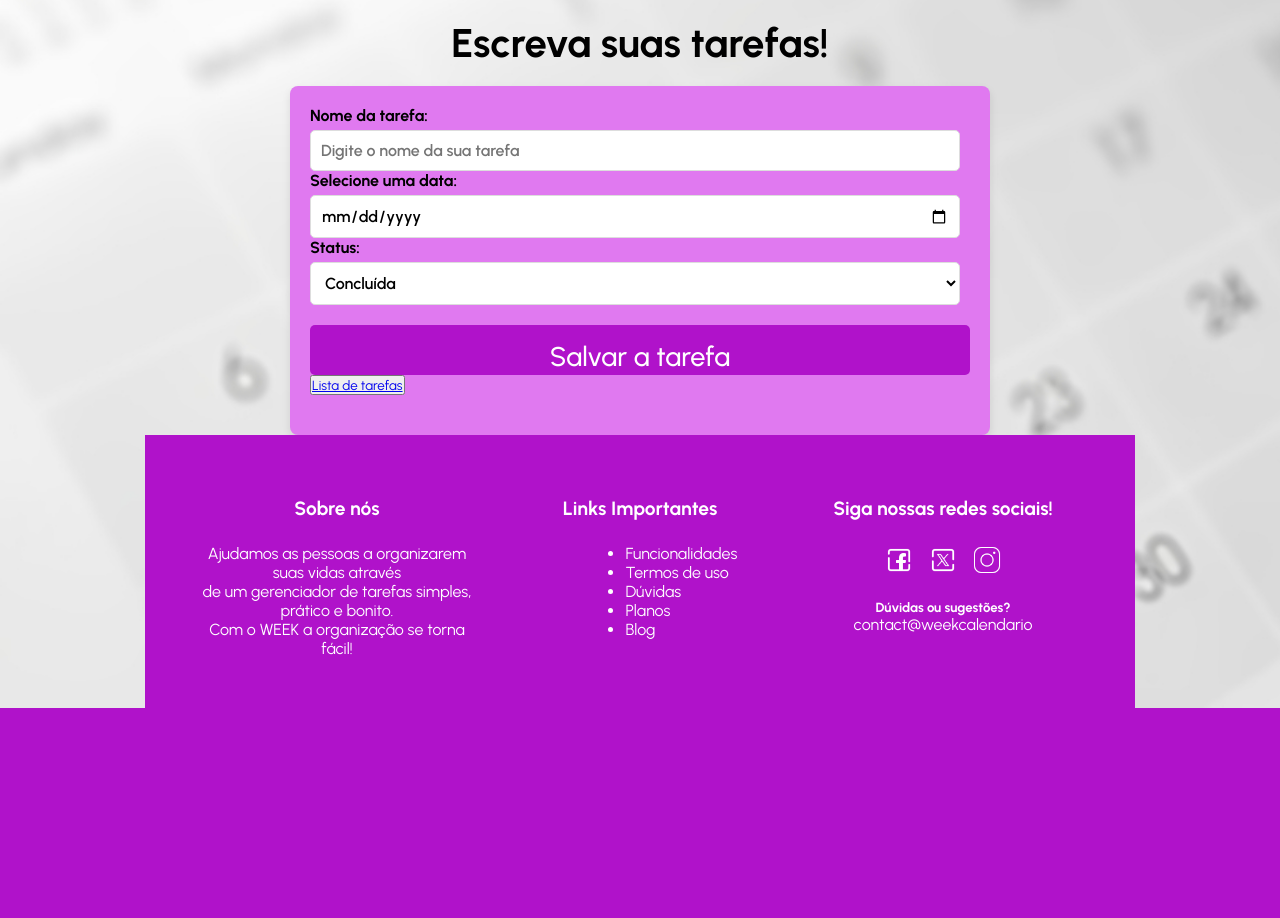
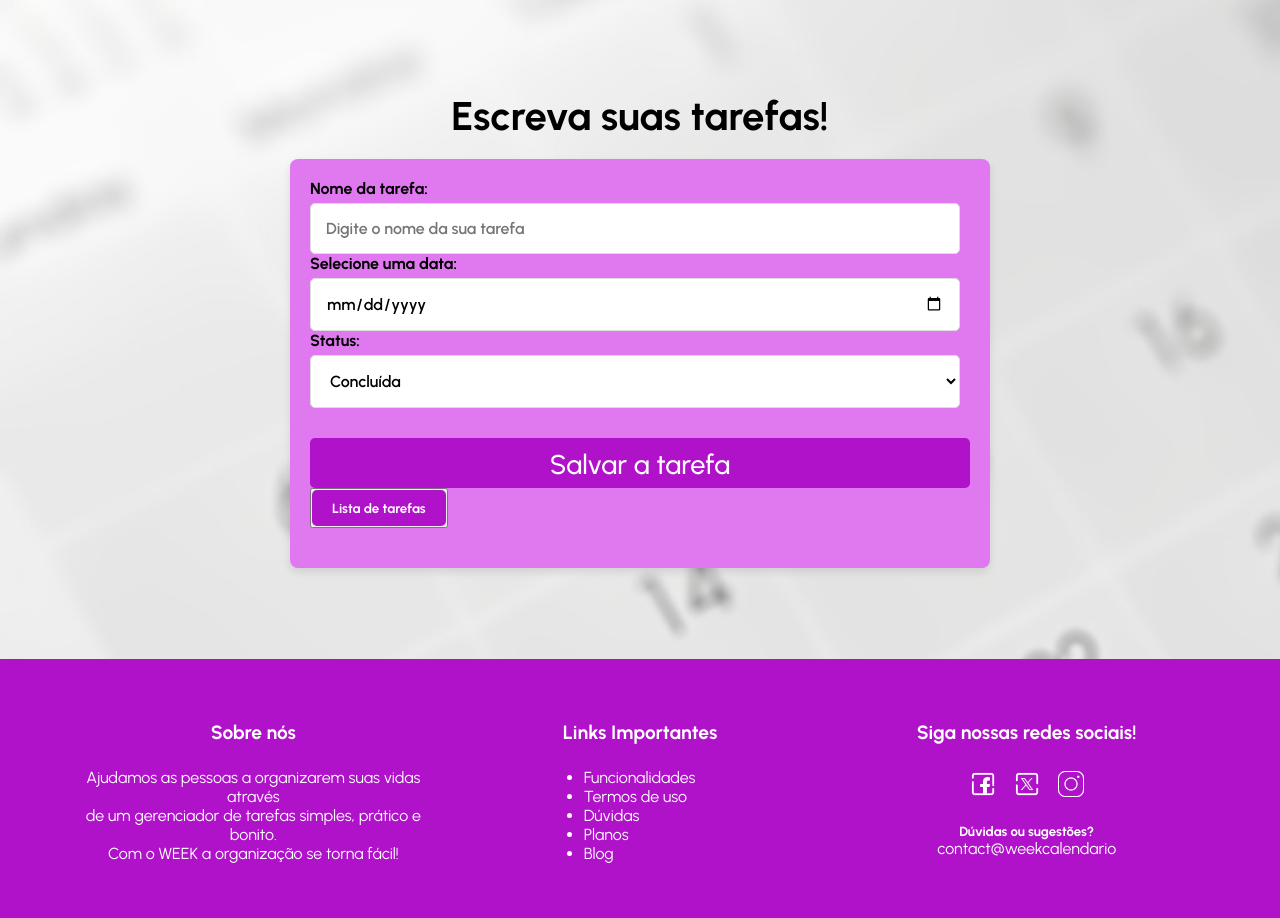
Before and after one commit to Gabriel-Borges12/AgendaDeTarefasGrupo3, a PHP site: page /home_nova.php in a window 1280 px wide. Shown: the part 160-1078 px from the top of the page. Before the commit the page ends 868 px from the top, so only its background shows below. Run offline with PHP 8.4, Linux system fonts and the light colour scheme; the visitor is signed in with stand-in values (Sample User, id 1).

Commit message:
home nova

```diff
--- a/css/home_nova.css
+++ b/css/home_nova.css
@@ -96,11 +96,6 @@ select {
 select:hover {
     background-color: #cb69da;
 }
-
-.input.btn{
-    width: 500px;
-}
-
 .primeira-navbar,
 .segunda-navbar {
     height: 80px;
@@ -288,7 +283,7 @@ input[type="text"],
 select,
 input[type="date"] {
     width: 650px;
-    padding: 10px;
+    padding: 15px;
     border: 1px solid #DDD;
     border-radius: 5px;
     outline: none;
@@ -310,7 +305,7 @@ input[type="submit"] {
     font-size: 1.7rem;
     font-weight: 500;
     cursor: pointer;
-    margin-top: 20px; /* Espaçamento superior para o botão de enviar */
+    margin-top: 30px; /* Espaçamento superior para o botão de enviar */
 }
 
 
@@ -409,3 +404,21 @@ input[type="submit"] {
 
 
 }
+
+
+/* Estilo para o botão "Salvar a tarefa" e "Lista de tarefas" */
+.btn, .botaotarefas {
+    display: inline-block;
+    padding: 10px 20px;
+    background-color: #B012CA;
+    color: #fff;
+    text-decoration: none;
+    border-radius: 5px;
+    font-weight: bold;
+    transition: background-color 0.3s ease-in-out;
+}
+
+/* Estilo quando o mouse passa por cima dos botões */
+.btn:hover, .botaotarefas:hover {
+    background-color: #9822AB;
+}
--- a/home_nova.php
+++ b/home_nova.php
@@ -52,10 +52,12 @@ if($_SERVER['REQUEST_METHOD'] == 'GET' && realpath(__FILE__) == realpath($_SERVE
                 <option value="andamento">Particular</option>
                 <option value="pendente">Particular</option>
             </select>
-            <input type="submit" value="Salvar a tarefa" class="btn">
+            <input type="submit" value="Salvar a tarefa" class="btn"><br>
+        <button class="btn-voltar"><a href="lista_pacientes.php" class="botaotarefas">Lista de tarefas</a></button>
         </form>
-        <button class="btn-voltar"><a href="lista_pacientes.php">Lista de tarefas</a></button>
+        </div>
     </div>
+    <br>
     <footer>
     <div class="conteudogeral">
         <div class="conteudo1">
```
